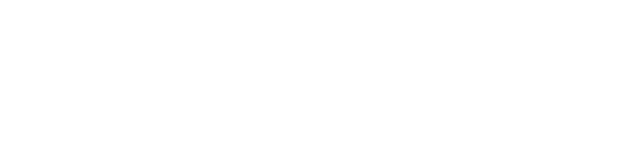
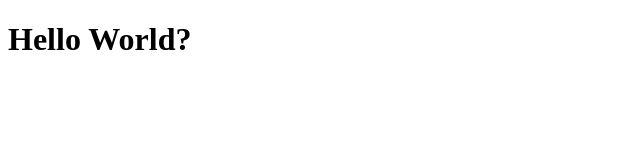
Before and after one commit to SimonGaukroger/pluralsight-js-dev-env, a website: page src/index.html in a window 1280 px wide. Shown: the whole page, without its empty margins (0-640 px from the left). Drawn offline with Linux system fonts and the light colour scheme.

Commit message:
npm start

```diff
--- a/package.json
+++ b/package.json
@@ -2,7 +2,10 @@
   "name": "javascript-development-environment",
   "version": "1.0.0",
   "description": "JavaScript development environment Pluralsight course by Cory House",
-  "scripts": {},
+  "scripts": {
+    "start":"node buildScripts/srcServer.js"
+
+  },
   "author": "Cory House",
   "license": "MIT",
   "dependencies": {
--- a/src/index.html
+++ b/src/index.html
@@ -6,7 +6,7 @@
 
 </head>
 <body>
-
+  <h1>Hello World?</h1>
 
 </body>
 </html>
```
